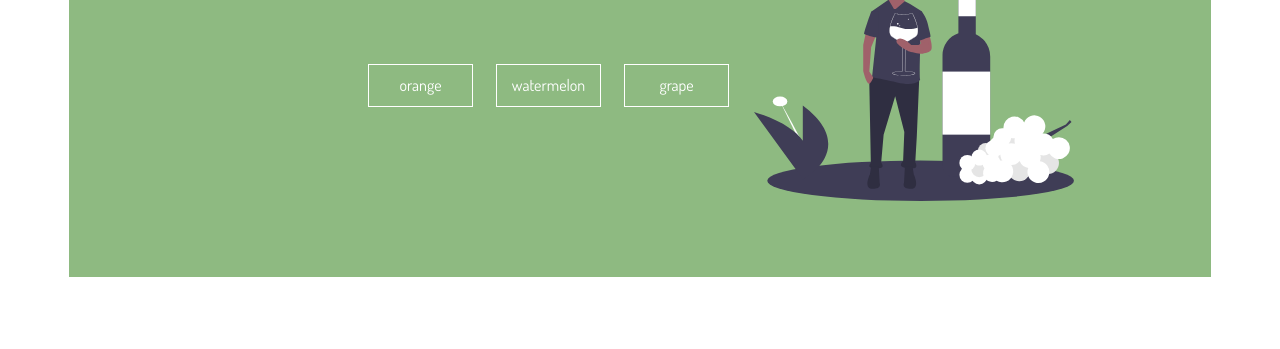
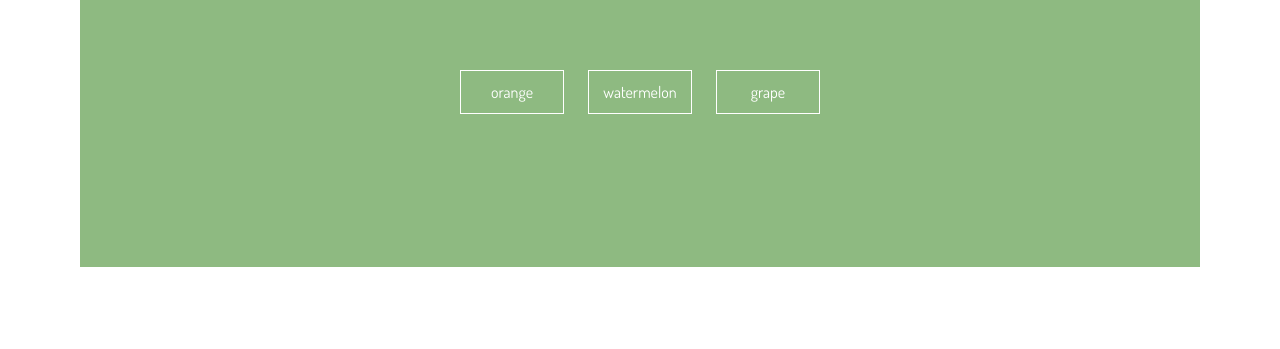
Before and after one commit to joshyap/juice-landing-page, a plain HTML site: page index.html in a window 1280 px wide. Shown: the part 467-816 px from the top of the page. Drawn offline with Linux system fonts and the light colour scheme.

Commit message:
removing svg

```diff
--- a/index.html
+++ b/index.html
@@ -26,9 +26,9 @@
             <div class="btn watermelon" onclick="makePink()">watermelon</div>
             <div class="btn grape" onclick="makePurple()">grape</div>
         </div>
-        <span id="product-image-area">
+        <!-- <span id="product-image-area">
             <img src="./images/white-juice.svg" alt="green juice" id="product-image">
-        </span>
+        </span> -->
     </div>
 </body>
 </html>
```
